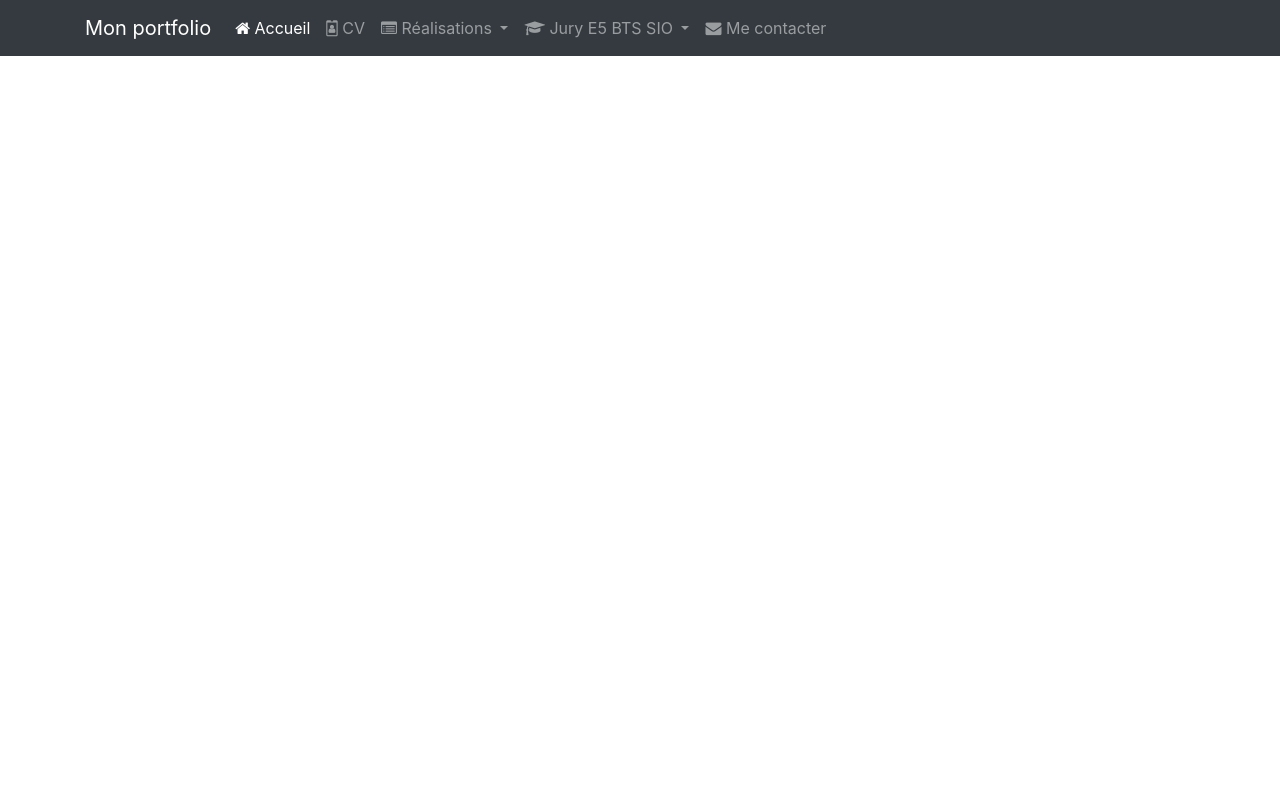
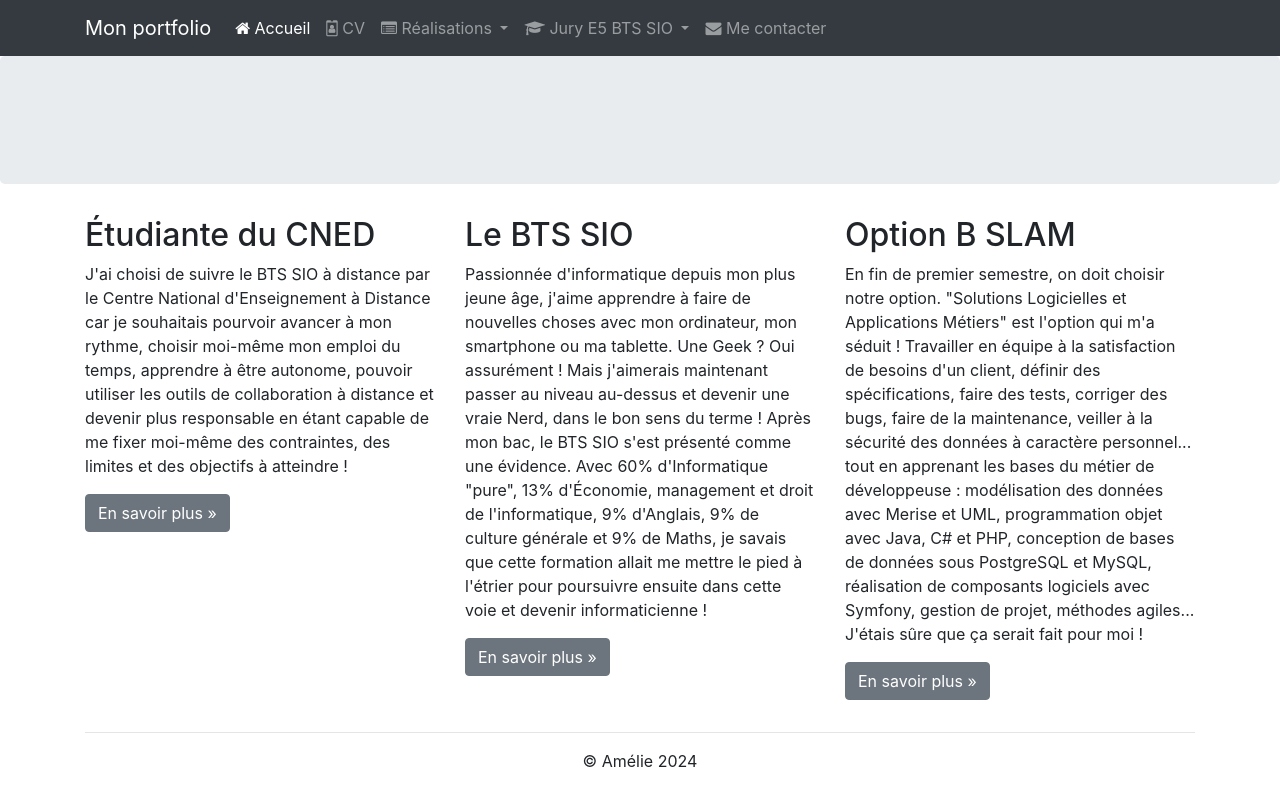
Before and after one commit to cymerret/PortfolioAPilou.github.io, a plain HTML site: page index.html in a window 1280 px wide. Drawn offline with nearby package versions, Linux system fonts and the light colour scheme.

Commit message:
Pied de page ajouté. Task #5 - Ajouter un pied de page

```diff
--- a/index.html
+++ b/index.html
@@ -112,6 +112,61 @@
             </div>
         </nav>
         <h1>Bienvenue sur mon portfolio</h1>
+        <div class="jumbotron"></div> <!-- Emplacement pour le contenu principal de la page -->
+        <footer>
+            <div class="container">
+                <div class="row">
+                    <div class="col-lg-4">
+                        <h2>Étudiante du CNED</h2>
+                        <p> J'ai choisi de suivre le BTS SIO à distance par le Centre National
+                            d'Enseignement à Distance car je souhaitais pourvoir avancer à mon rythme,
+                            choisir moi-même mon emploi du temps, apprendre à être autonome, pouvoir
+                            utiliser les outils de collaboration à distance et devenir plus responsable en
+                            étant capable de me fixer moi-même des contraintes, des limites et des
+                            objectifs à atteindre !
+                        </p>
+                        <p><a class="btn btn-secondary" href="http://www.cned.fr" target="_blank"
+                              role="button">En savoir plus »</a>
+                        </p>
+                    </div>
+                    <div class="col-lg-4">
+                        <h2>Le BTS SIO</h2>
+                        <p> Passionnée d'informatique depuis mon plus jeune âge, j'aime apprendre à faire
+                            de nouvelles choses avec mon ordinateur, mon smartphone ou ma tablette. Une
+                            Geek ? Oui assurément ! Mais j'aimerais maintenant passer au niveau au-dessus
+                            et devenir une vraie Nerd, dans le bon sens du terme ! Après mon bac, le BTS
+                            SIO s'est présenté comme une évidence. Avec 60% d'Informatique "pure", 13%
+                            d'Économie, management et droit de l'informatique, 9% d'Anglais, 9% de culture
+                            générale et 9% de Maths, je savais que cette formation allait me mettre le
+                            pied à l'étrier pour poursuivre ensuite dans cette voie et devenir
+                            informaticienne !
+                        </p>
+                        <p><a class="btn btn-secondary" href="https://fr.wikipedia.org/wiki/Brevet_de_technicien_supérieur_-_Services_informatiques_aux_organisations"
+                              target="_blank" role="button">En savoir plus »</a>
+                        </p>
+                    </div>
+                    <div class="col-lg-4">
+                        <h2>Option B SLAM</h2>
+                        <p> En fin de premier semestre, on doit choisir notre option. "Solutions
+                            Logicielles et Applications Métiers" est l'option qui m'a séduit !
+                            Travailler en équipe à la satisfaction de besoins d'un client, définir des
+                            spécifications, faire des tests, corriger des bugs, faire de la maintenance,
+                            veiller à la sécurité des données à caractère personnel... tout en apprenant
+                            les bases du métier de développeuse : modélisation des données
+                            avec Merise et UML, programmation objet avec Java, C# et PHP, conception
+                            de bases de données sous PostgreSQL et MySQL, réalisation de
+                            composants logiciels avec Symfony, gestion de projet, méthodes agiles...
+                            J'étais sûre que ça serait fait pour moi !
+                        </p>
+                        <p><a class="btn btn-secondary" href="https://www.onisep.fr/Ressources/Univers-Formation/Formations/Post-bac/bts-services-informatiques-aux-organisations-option-b-solutions-logicielles-et-applications-metiers" target="_blank"
+                              role="button">En savoir plus »</a>
+                        </p>
+                    </div>
+                </div>
+                <hr>
+                <p class="text-center" id="copyright">© Amélie 2024</p>
+            </div>
+        </footer>
         <script src="https://code.jquery.com/jquery-3.5.1.slim.min.js" integrity="sha384-DfXdz2htPH0lsSSs5nCTpuj/zy4C+OGpamoFVy38MVBnE+IbbVYUew+OrCXaRkfj" crossorigin="anonymous"></script>
         <script src="https://cdn.jsdelivr.net/npm/bootstrap@4.6.0/dist/js/bootstrap.bundle.min.js" integrity="sha384-Piv4xVNRyMGpqkS2by6br4gNJ7DXjqk09RmUpJ8jgGtD7zP9yug3goQfGII0yAns" crossorigin="anonymous"></script>
     </body>
```
